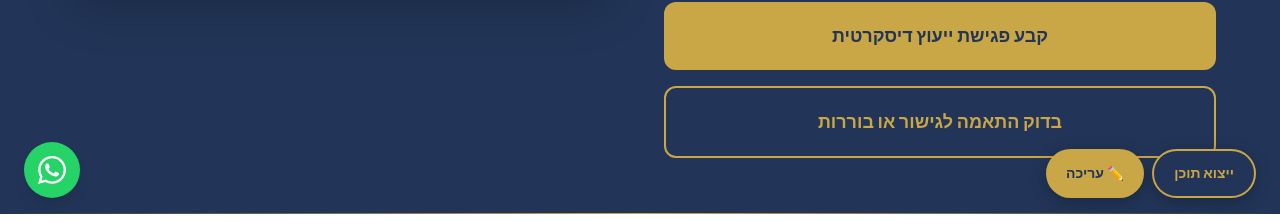
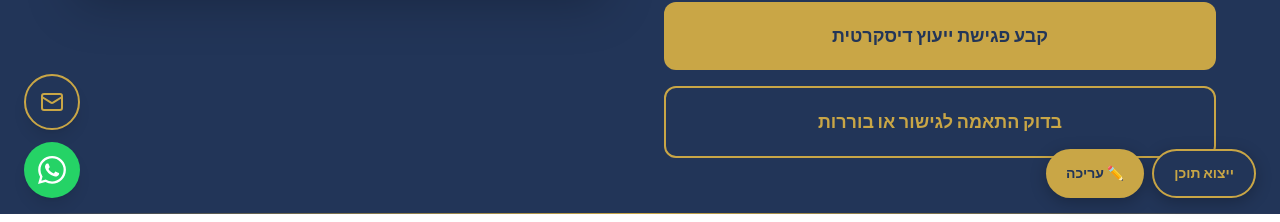
Before and after one commit to zyanir10/Gishurbo, a Next.js app: page / in a window 1280 px wide. Shown: the part 578-800 px from the top of the page. Built offline with nearby package versions, Linux system fonts and the light colour scheme.

Commit message:
add floating email button above WhatsApp, links to contact page

```diff
--- a/app/layout.tsx
+++ b/app/layout.tsx
@@ -54,23 +54,32 @@ export default function RootLayout({
           <Footer />
           <EditModeToggle />
 
+          {/* Floating buttons */}
+          <div className="fixed bottom-6 left-6 z-50 flex flex-col gap-3">
+            {/* Email floating button */}
+            <a
+              href="/contact"
+              aria-label="צור קשר במייל"
+              className="w-14 h-14 bg-navy border-2 border-gold rounded-full flex items-center justify-center shadow-lg hover:scale-110 transition-transform duration-200"
+            >
+              <svg viewBox="0 0 24 24" fill="none" stroke="#C9A646" strokeWidth="2" strokeLinecap="round" strokeLinejoin="round" className="w-6 h-6" aria-hidden="true">
+                <rect x="2" y="4" width="20" height="16" rx="2" />
+                <path d="m22 7-8.97 5.7a1.94 1.94 0 0 1-2.06 0L2 7" />
+              </svg>
+            </a>
             {/* WhatsApp floating button */}
             <a
               href="https://wa.me/972509430767?text=%D7%A9%D7%9C%D7%95%D7%9D%20%D7%9E%D7%99%D7%9B%D7%9C%2C%20%D7%A7%D7%A8%D7%90%D7%AA%D7%99%20%D7%A2%D7%9C%20%D7%94%D7%9E%D7%A8%D7%9B%D7%96%20%D7%9C%D7%99%D7%99%D7%A9%D7%95%D7%91%20%D7%A1%D7%9B%D7%A1%D7%95%D7%9B%D7%99%D7%9D%20%D7%91%D7%90%D7%99%D7%9C%D7%AA%20%D7%95%D7%90%D7%A9%D7%9E%D7%97%20%D7%9C%D7%A9%D7%9E%D7%95%D7%A2%20%D7%A2%D7%95%D7%93%20%D7%A4%D7%A8%D7%98%D7%99%D7%9D."
               target="_blank"
               rel="noopener noreferrer"
               aria-label="WhatsApp"
-            className="fixed bottom-6 left-6 z-50 w-14 h-14 bg-[#25D366] rounded-full flex items-center justify-center shadow-lg hover:scale-110 transition-transform duration-200"
+              className="w-14 h-14 bg-[#25D366] rounded-full flex items-center justify-center shadow-lg hover:scale-110 transition-transform duration-200"
             >
-            <svg
-              viewBox="0 0 24 24"
-              fill="white"
-              className="w-7 h-7"
-              aria-hidden="true"
-            >
+              <svg viewBox="0 0 24 24" fill="white" className="w-7 h-7" aria-hidden="true">
                 <path d="M17.472 14.382c-.297-.149-1.758-.867-2.03-.967-.273-.099-.471-.148-.67.15-.197.297-.767.966-.94 1.164-.173.199-.347.223-.644.075-.297-.15-1.255-.463-2.39-1.475-.883-.788-1.48-1.761-1.653-2.059-.173-.297-.018-.458.13-.606.134-.133.298-.347.446-.52.149-.174.198-.298.298-.497.099-.198.05-.371-.025-.52-.075-.149-.669-1.612-.916-2.207-.242-.579-.487-.5-.669-.51-.173-.008-.371-.01-.57-.01-.198 0-.52.074-.792.372-.272.297-1.04 1.016-1.04 2.479 0 1.462 1.065 2.875 1.213 3.074.149.198 2.096 3.2 5.077 4.487.709.306 1.262.489 1.694.625.712.227 1.36.195 1.871.118.571-.085 1.758-.719 2.006-1.413.248-.694.248-1.289.173-1.413-.074-.124-.272-.198-.57-.347m-5.421 7.403h-.004a9.87 9.87 0 01-5.031-1.378l-.361-.214-3.741.982.998-3.648-.235-.374a9.86 9.86 0 01-1.51-5.26c.001-5.45 4.436-9.884 9.888-9.884 2.64 0 5.122 1.03 6.988 2.898a9.825 9.825 0 012.893 6.994c-.003 5.45-4.437 9.884-9.885 9.884m8.413-18.297A11.815 11.815 0 0012.05 0C5.495 0 .16 5.335.157 11.892c0 2.096.547 4.142 1.588 5.945L.057 24l6.305-1.654a11.882 11.882 0 005.683 1.448h.005c6.554 0 11.89-5.335 11.893-11.893a11.821 11.821 0 00-3.48-8.413z" />
               </svg>
             </a>
+          </div>
         </EditModeProvider>
       </body>
     </html>
```
Lines whose indentation alone changed are shown as unchanged.
